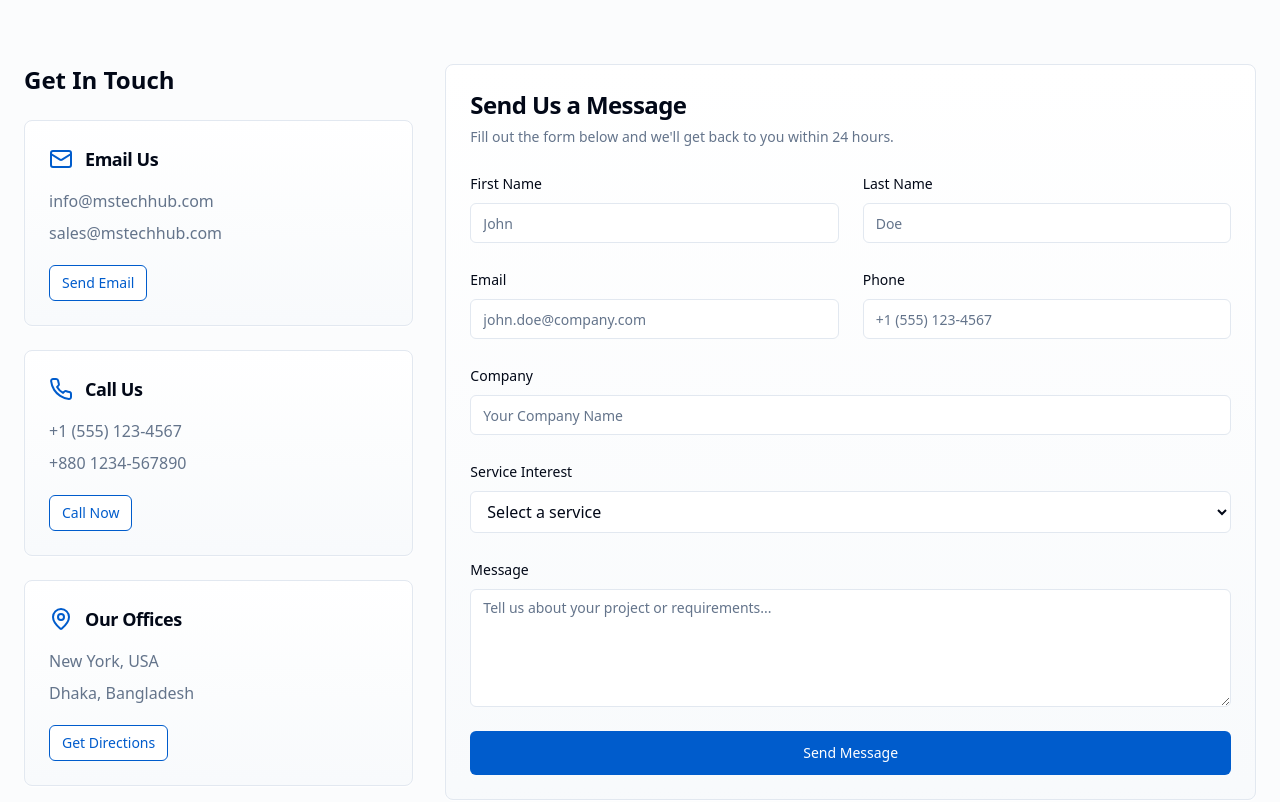
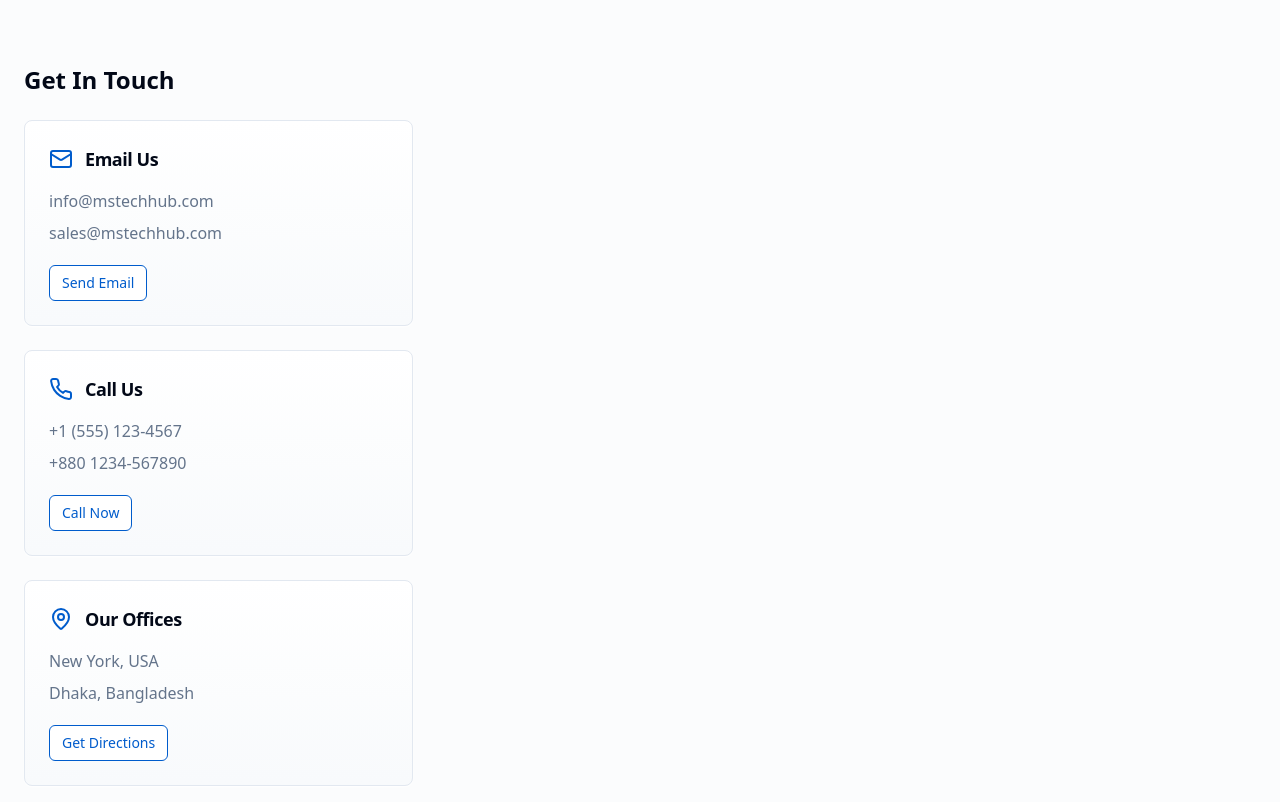
Before and after one commit to asif-uz-zaman/azure-microsoft-talent-hub, a React (Vite) app: page / in a window 1280 px wide. Shown: the part 4860-5662 px from the top of the page. Built offline with nearby package versions, Linux system fonts and the light colour scheme.

Commit message:
Visual edit in Lovable
Edited UI in Lovable

```diff
--- a/src/components/Contact.tsx
+++ b/src/components/Contact.tsx
@@ -4,37 +4,29 @@ import { Button } from "@/components/ui/button";
 import { Input } from "@/components/ui/input";
 import { Textarea } from "@/components/ui/textarea";
 import { Label } from "@/components/ui/label";
-
 export const Contact = () => {
-  const contactInfo = [
-    {
+  const contactInfo = [{
     icon: <Mail className="h-6 w-6 text-primary" />,
     title: "Email Us",
     details: ["info@mstechhub.com", "sales@mstechhub.com"],
     action: "Send Email"
-    },
-    {
+  }, {
     icon: <Phone className="h-6 w-6 text-primary" />,
     title: "Call Us",
     details: ["+1 (555) 123-4567", "+880 1234-567890"],
     action: "Call Now"
-    },
-    {
+  }, {
     icon: <MapPin className="h-6 w-6 text-primary" />,
     title: "Our Offices",
     details: ["New York, USA", "Dhaka, Bangladesh"],
     action: "Get Directions"
-    },
-    {
+  }, {
     icon: <Clock className="h-6 w-6 text-primary" />,
     title: "Business Hours",
     details: ["Mon-Fri: 9AM-6PM EST", "24/7 Support Available"],
     action: "Schedule Call"
-    }
-  ];
-
-  return (
-    <section id="contact" className="py-20 bg-secondary/30">
+  }];
+  return <section id="contact" className="py-20 bg-secondary/30">
       <div className="container mx-auto px-6">
         <div className="text-center mb-16 animate-fade-in">
           <h2 className="text-4xl md:text-5xl font-bold text-foreground mb-6">
@@ -51,12 +43,9 @@ export const Contact = () => {
           <div className="lg:col-span-1">
             <h3 className="text-2xl font-bold text-foreground mb-6">Get In Touch</h3>
             <div className="space-y-6">
-              {contactInfo.map((info, index) => (
-                <Card
-                  key={index}
-                  className="bg-gradient-card border-border shadow-card hover:shadow-professional transition-all duration-300 animate-slide-up"
-                  style={{ animationDelay: `${index * 0.1}s` }}
-                >
+              {contactInfo.map((info, index) => <Card key={index} className="bg-gradient-card border-border shadow-card hover:shadow-professional transition-all duration-300 animate-slide-up" style={{
+              animationDelay: `${index * 0.1}s`
+            }}>
                   <CardHeader className="pb-4">
                     <div className="flex items-center space-x-3">
                       {info.icon}
@@ -66,122 +55,19 @@ export const Contact = () => {
                     </div>
                   </CardHeader>
                   <CardContent>
-                    {info.details.map((detail, detailIndex) => (
-                      <p key={detailIndex} className="text-muted-foreground mb-2">
+                    {info.details.map((detail, detailIndex) => <p key={detailIndex} className="text-muted-foreground mb-2">
                         {detail}
-                      </p>
-                    ))}
-                    <Button
-                      variant="outline"
-                      size="sm"
-                      className="mt-3 border-primary text-primary hover:bg-primary hover:text-primary-foreground transition-all duration-300"
-                    >
+                      </p>)}
+                    <Button variant="outline" size="sm" className="mt-3 border-primary text-primary hover:bg-primary hover:text-primary-foreground transition-all duration-300">
                       {info.action}
                     </Button>
                   </CardContent>
-                </Card>
-              ))}
+                </Card>)}
             </div>
           </div>
 
           {/* Contact Form */}
-          <div className="lg:col-span-2">
-            <Card className="bg-gradient-card border-border shadow-card animate-scale-in">
-              <CardHeader>
-                <CardTitle className="text-2xl font-bold text-foreground">
-                  Send Us a Message
-                </CardTitle>
-                <CardDescription className="text-muted-foreground">
-                  Fill out the form below and we'll get back to you within 24 hours.
-                </CardDescription>
-              </CardHeader>
-              <CardContent>
-                <form className="space-y-6">
-                  <div className="grid grid-cols-1 md:grid-cols-2 gap-6">
-                    <div className="space-y-2">
-                      <Label htmlFor="firstName">First Name</Label>
-                      <Input
-                        id="firstName"
-                        placeholder="John"
-                        className="border-border focus:ring-primary focus:border-primary"
-                      />
-                    </div>
-                    <div className="space-y-2">
-                      <Label htmlFor="lastName">Last Name</Label>
-                      <Input
-                        id="lastName"
-                        placeholder="Doe"
-                        className="border-border focus:ring-primary focus:border-primary"
-                      />
-                    </div>
-                  </div>
 
-                  <div className="grid grid-cols-1 md:grid-cols-2 gap-6">
-                    <div className="space-y-2">
-                      <Label htmlFor="email">Email</Label>
-                      <Input
-                        id="email"
-                        type="email"
-                        placeholder="john.doe@company.com"
-                        className="border-border focus:ring-primary focus:border-primary"
-                      />
-                    </div>
-                    <div className="space-y-2">
-                      <Label htmlFor="phone">Phone</Label>
-                      <Input
-                        id="phone"
-                        placeholder="+1 (555) 123-4567"
-                        className="border-border focus:ring-primary focus:border-primary"
-                      />
-                    </div>
-                  </div>
-
-                  <div className="space-y-2">
-                    <Label htmlFor="company">Company</Label>
-                    <Input
-                      id="company"
-                      placeholder="Your Company Name"
-                      className="border-border focus:ring-primary focus:border-primary"
-                    />
-                  </div>
-
-                  <div className="space-y-2">
-                    <Label htmlFor="service">Service Interest</Label>
-                    <select
-                      id="service"
-                      className="w-full px-3 py-2 border border-border rounded-md focus:ring-primary focus:border-primary bg-background text-foreground"
-                    >
-                      <option value="">Select a service</option>
-                      <option value="migration">Migration Services</option>
-                      <option value="implementation">Implementation</option>
-                      <option value="consultancy">Consultancy</option>
-                      <option value="training">Training & Workshops</option>
-                      <option value="staffing">Engineer Staffing</option>
-                      <option value="audit">Audit & Compliance</option>
-                    </select>
-                  </div>
-
-                  <div className="space-y-2">
-                    <Label htmlFor="message">Message</Label>
-                    <Textarea
-                      id="message"
-                      placeholder="Tell us about your project or requirements..."
-                      rows={5}
-                      className="border-border focus:ring-primary focus:border-primary"
-                    />
-                  </div>
-
-                  <Button
-                    type="submit"
-                    size="lg"
-                    className="w-full shadow-professional hover:shadow-glow transition-all duration-300"
-                  >
-                    Send Message
-                  </Button>
-                </form>
-              </CardContent>
-            </Card>
-          </div>
         </div>
 
         {/* Quick Action Cards */}
@@ -189,10 +75,7 @@ export const Contact = () => {
           <Card className="bg-gradient-hero text-primary-foreground text-center p-6 shadow-glow animate-scale-in">
             <h4 className="text-xl font-bold mb-2">Free Consultation</h4>
             <p className="mb-4 text-primary-foreground/90">30-minute strategy session</p>
-            <Button
-              variant="outline"
-              className="bg-transparent border-primary-foreground text-primary-foreground hover:bg-primary-foreground hover:text-primary"
-            >
+            <Button variant="outline" className="bg-transparent border-primary-foreground text-primary-foreground hover:bg-primary-foreground hover:text-primary">
               Book Now
             </Button>
           </Card>
@@ -214,6 +97,5 @@ export const Contact = () => {
           </Card>
         </div>
       </div>
-    </section>
-  );
+    </section>;
 };
```
Lines whose indentation alone changed are shown as unchanged.
